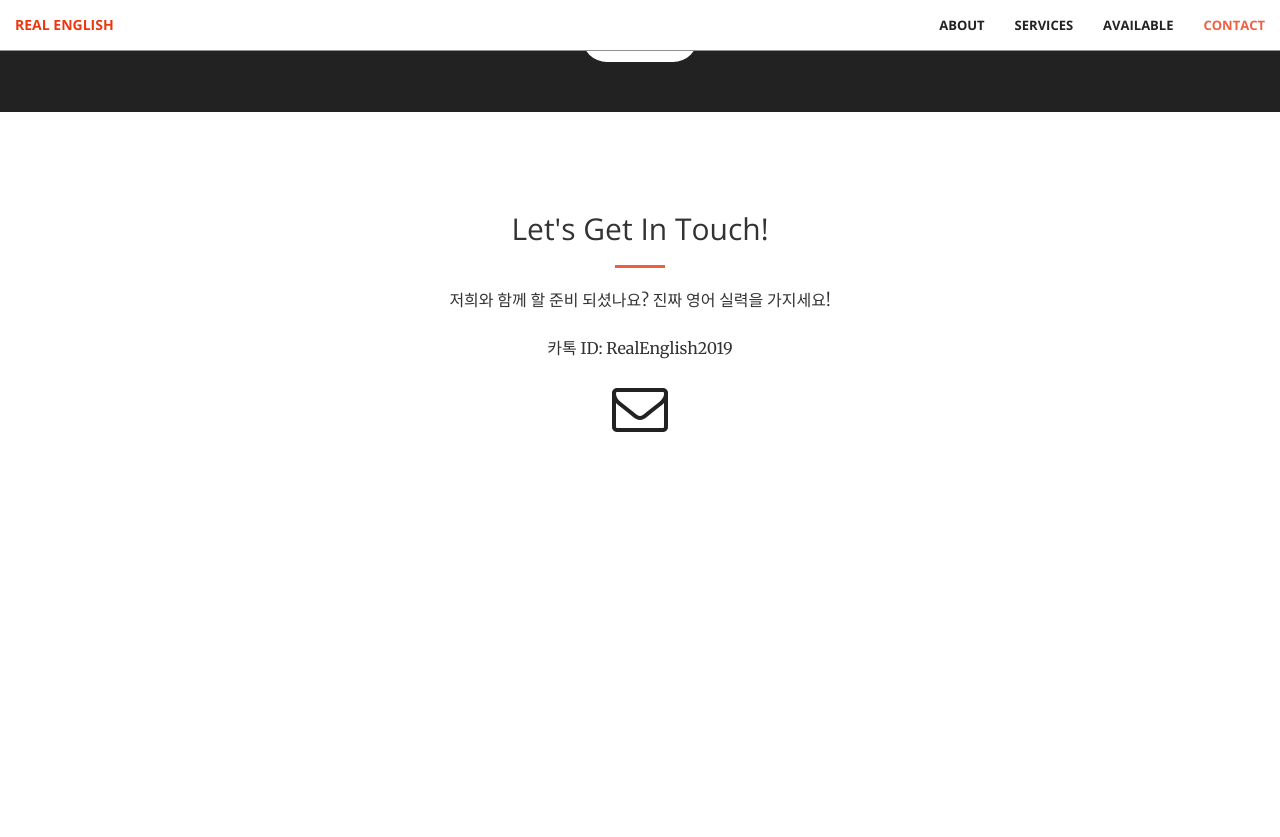
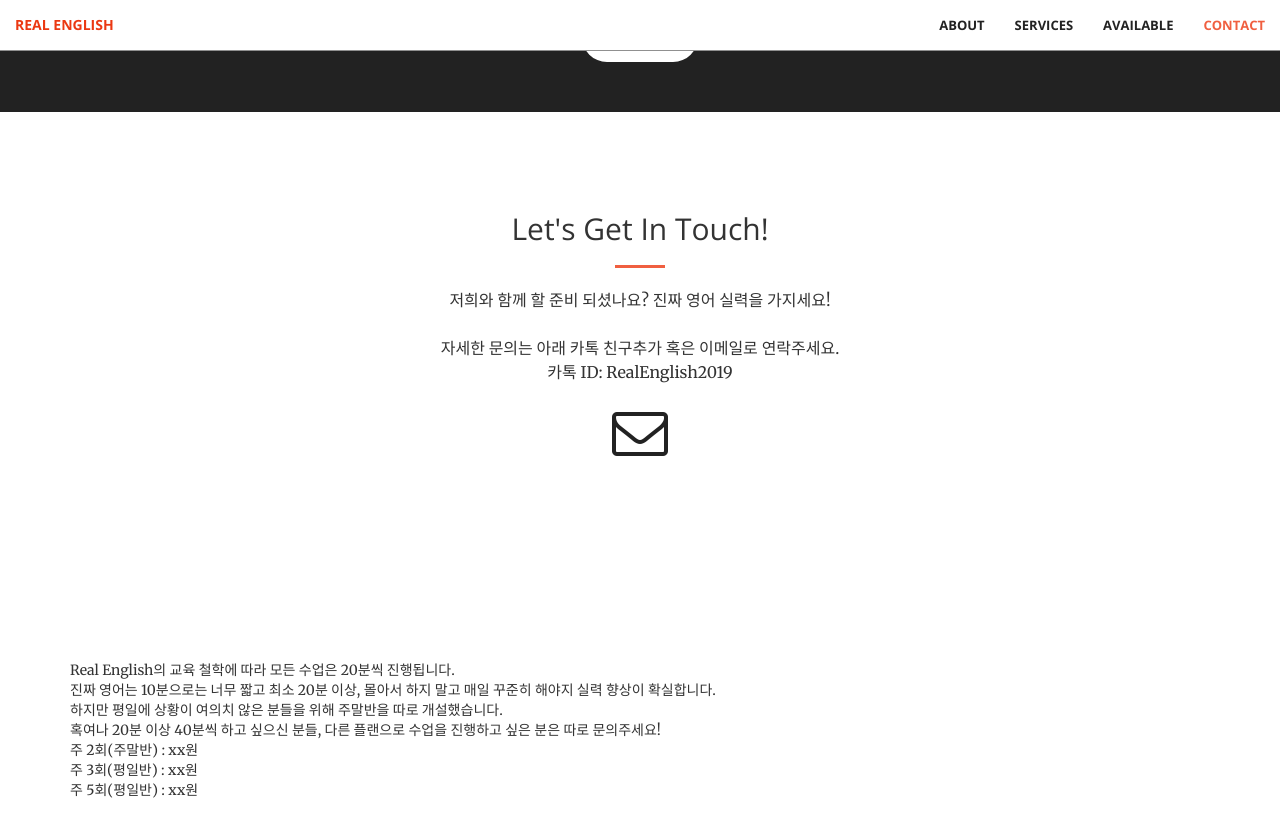
Before and after one commit to realEnglish/realenglish.github.io, a Jekyll site: the page built from index.html, in a window 1280 px wide and 900 px high, scrolled down 2487 px. Shown: the top 837 px of the window. Built offline with Jekyll 4.4.1, drawn with Linux system fonts in a browser that asks for light colours; before the commit the page ends 3023 px from its top, so only the background shows below that.

Commit message:
tuition 추가

```diff
--- a/_includes/contact.html
+++ b/_includes/contact.html
@@ -4,7 +4,7 @@
             <div class="col-lg-8 col-lg-offset-2 text-center">
                 <h2 class="section-heading">Let's Get In Touch!</h2>
                 <hr class="primary">
-                <p>저희와 함께 할 준비 되셨나요? 진짜 영어 실력을 가지세요!<br><br>카톡 ID: RealEnglish2019</p>
+                <p>저희와 함께 할 준비 되셨나요? 진짜 영어 실력을 가지세요!<br><br>자세한 문의는 아래 카톡 친구추가 혹은 이메일로 연락주세요.<br>카톡 ID: RealEnglish2019</p>
             </div>
         <div class="col-lg-2 col-lg-offset-2 text-center">
             <!-- <a href="https://twitter.com/{{ site.twitter_username }}">
--- a/_includes/portfolio.html
+++ b/_includes/portfolio.html
@@ -17,7 +17,7 @@
                 </a>
             </div>
             <div class="col-lg-4 col-sm-6">
-                <a href="https://www.youtube.com/channel/UCx7E9J67tVO1Cz0FhS1uVbA" class="portfolio-box">
+                <a href="https://www.youtube.com/channel/UCx7E9J67tVO1Cz0FhS1uVbA" class="portfolio-box" target="_blank">
                     <img src="img/portfolio/2.jpg" class="img-responsive" alt="">
                     <div class="portfolio-box-caption">
                         <div class="portfolio-box-caption-content">
--- /dev/null
+++ b/_includes/tuition.html
@@ -0,0 +1,11 @@
+<section id="tuition">
+  <div class="container">
+      Real English의 교육 철학에 따라 모든 수업은 20분씩 진행됩니다.<br>
+      진짜 영어는 10분으로는 너무 짧고 최소 20분 이상, 몰아서 하지 말고 매일 꾸준히 해야지 실력 향상이 확실합니다.<br>
+      하지만 평일에 상황이 여의치 않은 분들을 위해 주말반을 따로 개설했습니다.<br>
+      혹여나 20분 이상 40분씩 하고 싶으신 분들, 다른 플랜으로 수업을 진행하고 싶은 분은 따로 문의주세요!<br>
+      주 2회(주말반) : xx원<br>
+      주 3회(평일반) : xx원<br>
+      주 5회(평일반) : xx원<br>
+  </div>
+</section>
--- a/_layouts/front.html
+++ b/_layouts/front.html
@@ -12,6 +12,7 @@
   {% include aside.html %}
   {% include contact.html %}
   {% include scripts.html %}
+  {% include tuition.html %}
 </body>
 
 </html>
```
